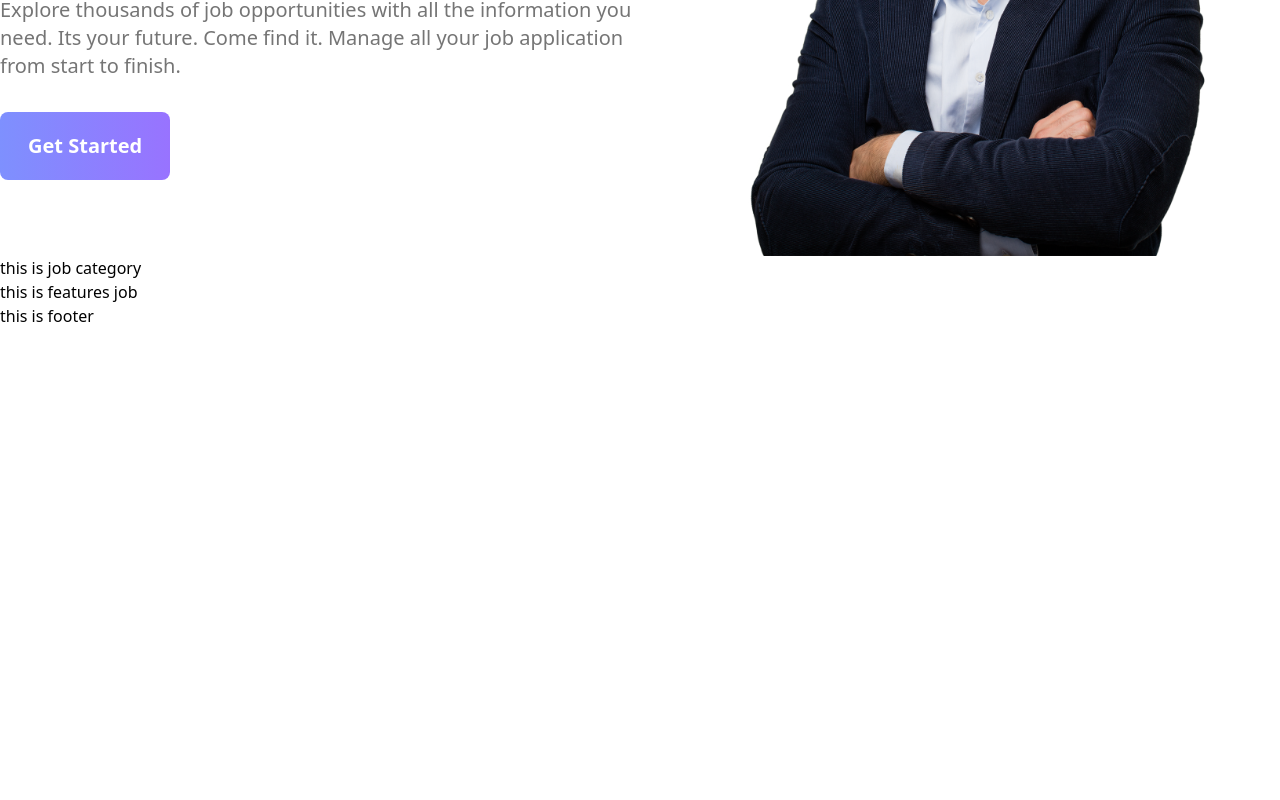
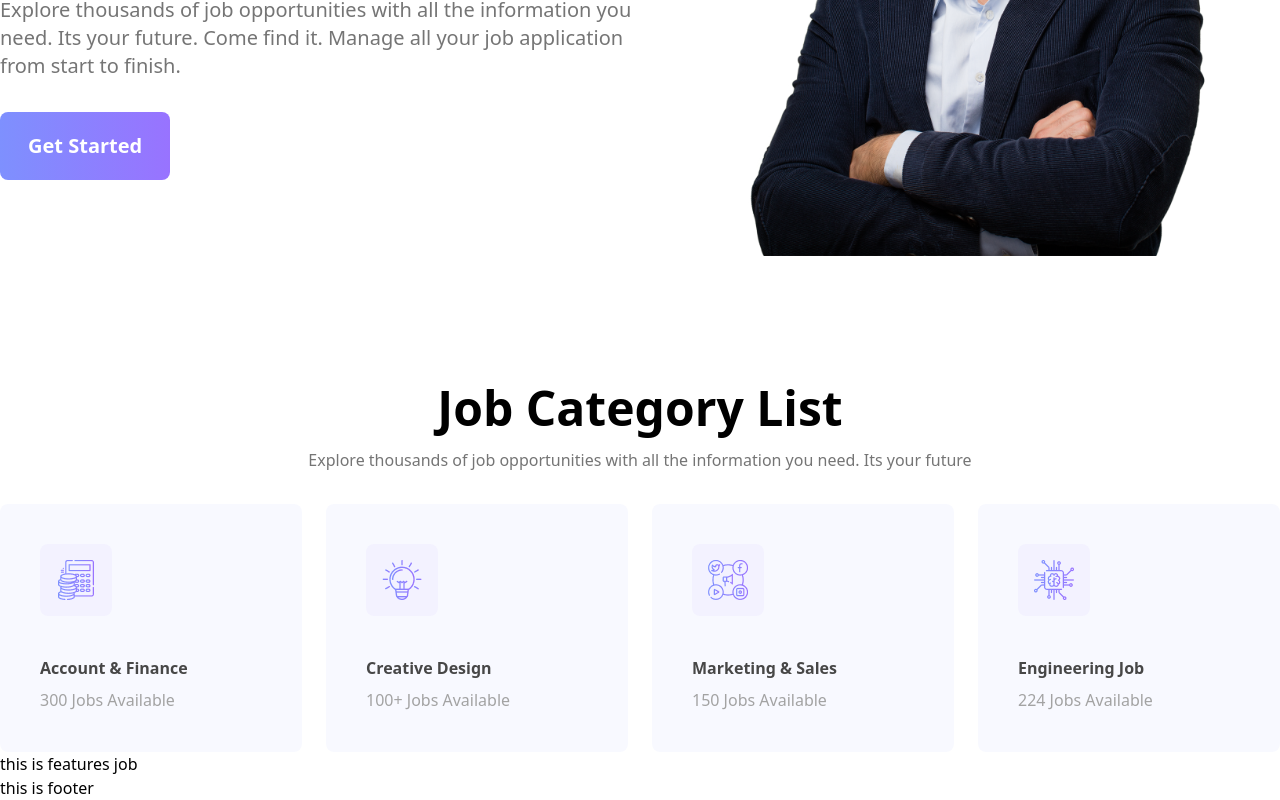
Before and after one commit to dev-nirob1/career-hub-assignment, a React (Vite) app: page / in a window 1280 px wide. Shown: the part 448-1248 px from the top of the page. Before the commit the page ends 800 px from the top, so only its background shows below. Built offline with nearby package versions, Linux system fonts and the light colour scheme.

Commit message:
job category section complete

```diff
--- a/public/JobCategory.json
+++ b/public/JobCategory.json
@@ -0,0 +1,26 @@
+ [
+    {
+      "id": 1,
+      "icon": "./assets/Icons/accounts 1.png",
+      "title": "Account & Finance",
+      "jobAvailable": "300 Jobs Available"
+    },
+    {
+      "id": 2,
+      "icon": "./assets/Icons/business 1.png",
+      "title": "Creative Design",
+      "jobAvailable": "100+ Jobs Available"
+    },
+    {
+      "id": 3,
+      "icon": "./assets/Icons/social-media 1.png",
+      "title": "Marketing & Sales",
+      "jobAvailable": "150 Jobs Available"
+    },
+    {
+      "id": 4,
+      "icon": "./assets/Icons/chip 1.png",
+      "title": "Engineering Job",
+      "jobAvailable": "224 Jobs Available"
+    }
+  ]
--- a/src/Components/Banner/Banner.jsx
+++ b/src/Components/Banner/Banner.jsx
@@ -19,8 +19,6 @@ const Banner = () => {
                     <img src="../../../public/assets/All Images/P3OLGJ1 copy 1.png" alt="banner Image" />
                 </div>
             </section>
-            <JobCategory></JobCategory>
-            <Features></Features>
         </div>
 
     );
--- a/src/Components/Header/Header.jsx
+++ b/src/Components/Header/Header.jsx
@@ -1,6 +1,4 @@
 import React, { useState } from 'react';
-import Banner from '../Banner/Banner';
-import { Link } from 'react-router-dom';
 import ActiveLink from '../ActiveLink/ActiveLink';
 import { XMarkIcon, Bars3Icon } from '@heroicons/react/24/solid'
 
@@ -8,7 +6,7 @@ const Header = () => {
     const [open, setOpen] = useState(false)
 
     return (
-        <div className='flex border justify-between items-center container mx-auto h-20'>
+        <div className='flex justify-between items-center container mx-auto h-20'>
             <h2 className='text-3xl md:text-4xl font-bold'>JobFinder</h2>
 
             <div className='order-2 md:hidden' onClick={() => setOpen(!open)}>
--- a/src/Components/Home/Home.jsx
+++ b/src/Components/Home/Home.jsx
@@ -2,12 +2,30 @@ import React from 'react';
 import Banner from '../Banner/Banner';
 import JobCategory from '../JobCategory/JobCategory';
 import Features from '../FeaturesJob/Features';
+import { useLoaderData } from 'react-router-dom';
 
 const Home = () => {
+    const jobCategoryData = useLoaderData();
+
     return (
-            <div>
-                <Banner></Banner>
-            </div>
+        <div>
+            <Banner></Banner>
+            <section className='container mx-auto mt-32'>
+
+                <h2 className='text-center text-5xl font-bold'>Job Category List</h2>
+
+                <p className='text-center mt-4 mb-8 font-medium text-[#757575]'>Explore thousands of job opportunities with all the information you need. Its your future</p>
+
+                <div className='grid grid-cols-1 text-center md:text-left md:grid-cols-4 gap-6'>
+                    {
+                        jobCategoryData.map(jobCategory => <JobCategory jobCategory={jobCategory} key={jobCategory.id}></JobCategory>)
+                    }
+                </div>
+
+            </section>
+            <Features></Features>
+
+        </div>
 
     );
 };
--- a/src/Components/JobCategory/JobCategory.jsx
+++ b/src/Components/JobCategory/JobCategory.jsx
@@ -1,9 +1,12 @@
 import React from 'react';
 
-const JobCategory = () => {
+const JobCategory = ({ jobCategory }) => {
+    const { icon, title, jobAvailable } = jobCategory;
     return (
-        <div>
-            this is job category
+        <div className='bg-[#7E90FE0D] p-10 rounded-lg'>
+            <img className='p-4 mx-auto md:mx-0 bg-[#9873FF0D] rounded-lg' src={icon} alt="icon" />
+            <h3 className='mt-10 mb-2 text-[#474747] font-bold text-[20]'>{title}</h3>
+            <p className='text-[#A3A3A3] font-medium'>{jobAvailable}</p>
         </div>
     );
 };
--- a/src/main.jsx
+++ b/src/main.jsx
@@ -17,7 +17,8 @@ const router = createBrowserRouter([
     children: [
       {
         path: "/",
-        element: <Home></Home>
+        element: <Home></Home>,
+        loader: ()=> fetch('JobCategory.json')
       },
       {
         path: "/statistics",
```
